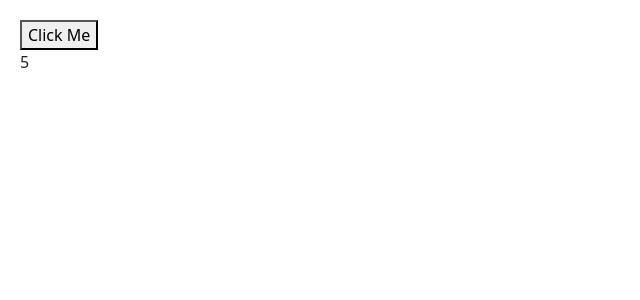
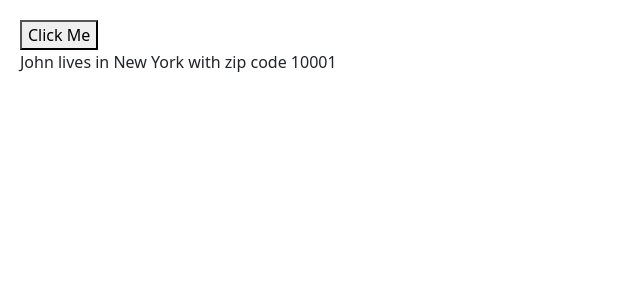
Before and after one commit to cpjjpeters/mosh-react-app-1, a React (Vite) app: page / in a window 1280 px wide. Shown: the top 300 px of the page, without its empty margins (0-640 px from the left). Built offline with nearby package versions, Linux system fonts and the light colour scheme.

Commit message:
update nested objects

```diff
--- a/src/App.tsx
+++ b/src/App.tsx
@@ -3,23 +3,29 @@ import { useState } from "react";
 import "./App.css";
 
 function App() {
-  const [drink, setDrink] = useState({
-    title: "Americano",
-    price: 5,
+  const [customer, setCustomer] = useState({
+    name: "John",
+    address: {
+      city: "New York",
+      zipCode: 10001,
+    },
   });
 
   const handleClick = () => {
-    // const newDrink = { ...drink, price: drink.price + 1 };
-    // setDrink(newDrink);
-    // or
-    setDrink({ ...drink, price: 7 });
+    setCustomer({
+      ...customer,
+      address: { ...customer.address, zipCode: 94112 },
+    });
   };
 
   return (
     <>
       <div>
         <button onClick={handleClick}>Click Me</button>
-        <p>{drink.price}</p>
+        <p>
+          {customer.name} lives in {customer.address.city} with zip code{" "}
+          {customer.address.zipCode}
+        </p>
       </div>
     </>
   );
```
